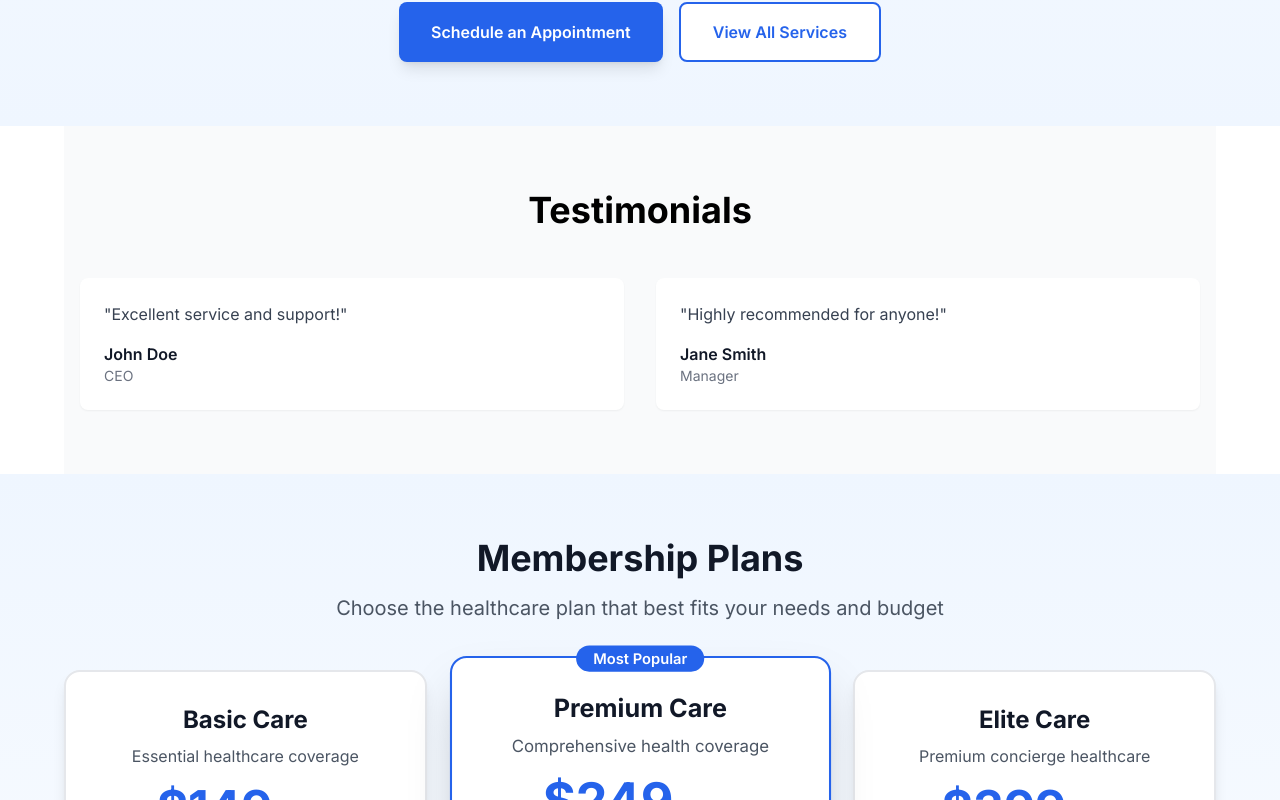
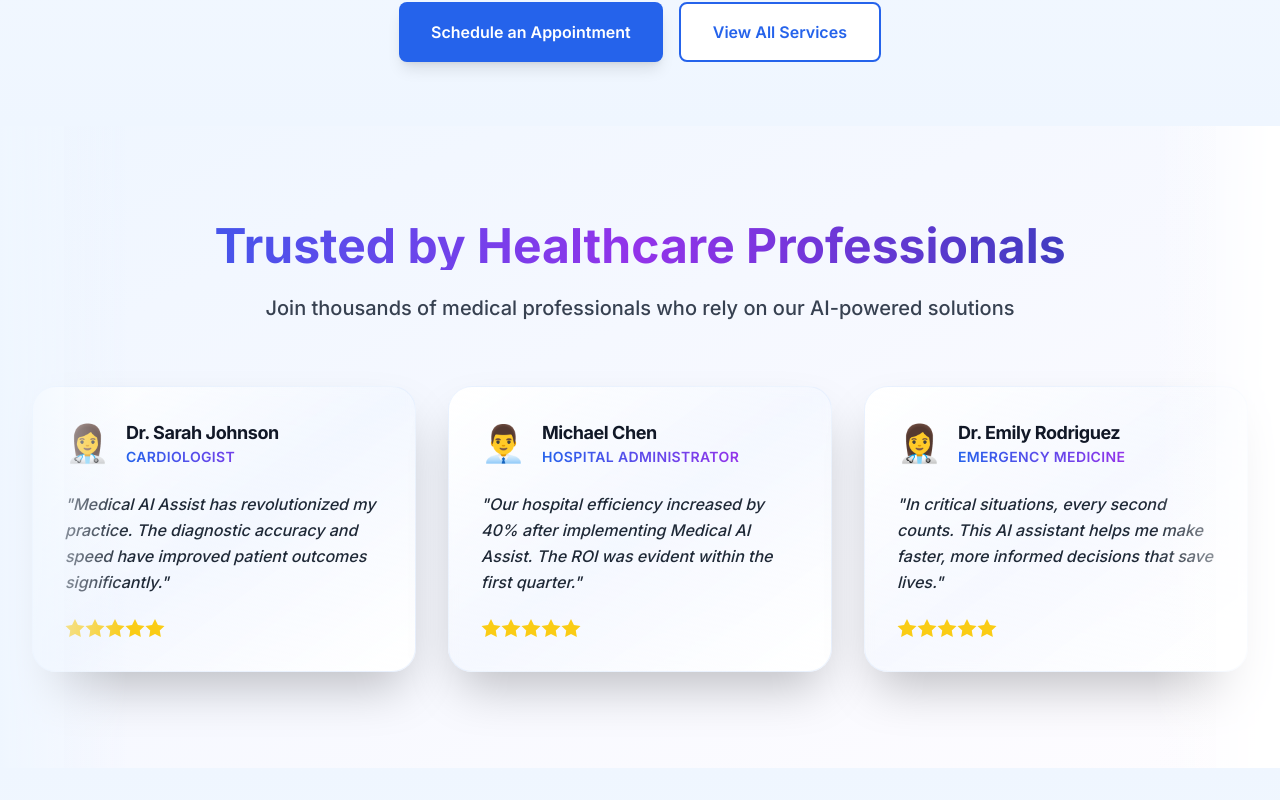
Before and after one commit to FeltSense/web-project-2e5be673-ac1c-4b83-9bf6-0238929d727e-1761580063994, a Next.js app: page / in a window 1280 px wide. Shown: the part 2120-2920 px from the top of the page. Built offline with nearby package versions, Linux system fonts and the light colour scheme.

Commit message:
Auto-commit: Fix deployment workflow

```diff
--- a/components/Testimonials.tsx
+++ b/components/Testimonials.tsx
@@ -1,21 +1,114 @@
 'use client';
+
 export default function Testimonials() {
   const testimonials = [
-    { name: 'John Doe', role: 'CEO', text: 'Excellent service and support!' },
-    { name: 'Jane Smith', role: 'Manager', text: 'Highly recommended for anyone!' },
+    {
+      name: 'Dr. Sarah Johnson',
+      role: 'Cardiologist',
+      text: 'Medical AI Assist has revolutionized my practice. The diagnostic accuracy and speed have improved patient outcomes significantly.',
+      avatar: '👩‍⚕️'
+    },
+    {
+      name: 'Michael Chen',
+      role: 'Hospital Administrator',
+      text: 'Our hospital efficiency increased by 40% after implementing Medical AI Assist. The ROI was evident within the first quarter.',
+      avatar: '👨‍💼'
+    },
+    {
+      name: 'Dr. Emily Rodriguez',
+      role: 'Emergency Medicine',
+      text: 'In critical situations, every second counts. This AI assistant helps me make faster, more informed decisions that save lives.',
+      avatar: '👩‍⚕️'
+    },
+    {
+      name: 'James Wilson',
+      role: 'Nurse Practitioner',
+      text: 'The user interface is intuitive and the AI suggestions are incredibly accurate. It feels like having a specialist by my side.',
+      avatar: '👨‍⚕️'
+    },
+    {
+      name: 'Dr. Lisa Park',
+      role: 'Radiologist',
+      text: 'Image analysis that used to take hours now takes minutes. The AI catches details I might have missed, improving diagnostic confidence.',
+      avatar: '👩‍⚕️'
+    },
+    {
+      name: 'Robert Martinez',
+      role: 'Chief Medical Officer',
+      text: 'Medical AI Assist has become an indispensable tool across our entire healthcare network. Outstanding innovation.',
+      avatar: '👨‍⚕️'
+    },
+    {
+      name: 'Dr. Amanda Foster',
+      role: 'Pediatrician',
+      text: 'Working with children requires extra precision. This AI helps me provide the best care while keeping young patients comfortable.',
+      avatar: '👩‍⚕️'
+    },
+    {
+      name: 'David Thompson',
+      role: 'Medical Researcher',
+      text: 'The data insights and pattern recognition capabilities have accelerated our research timeline by months.',
+      avatar: '👨‍🔬'
+    }
   ];
+
+  // Duplicate testimonials for seamless infinite scroll
+  const duplicatedTestimonials = [...testimonials, ...testimonials];
+
   return (
-    <section className="py-16 px-4 bg-gray-50 dark:bg-gray-900 max-w-6xl mx-auto">
-      <h2 className="text-4xl font-bold text-center mb-12">Testimonials</h2>
-      <div className="grid md:grid-cols-2 gap-8">
-        {testimonials.map((item, idx) => (
-          <div key={idx} className="bg-white p-6 rounded-lg shadow-sm">
-            <p className="text-gray-700 mb-4">"{item.text}"</p>
-            <p className="font-semibold text-gray-900 dark:text-white">{item.name}</p>
-            <p className="text-sm text-gray-500">{item.role}</p>
+    <section className="py-24 bg-gradient-to-br from-blue-50 via-indigo-50/50 to-purple-50/30 overflow-hidden relative">
+      <div className="max-w-7xl mx-auto px-4 sm:px-6 lg:px-8">
+        <div className="text-center mb-16">
+          <h2 className="text-5xl font-bold bg-gradient-to-r from-blue-600 via-purple-600 to-blue-800 bg-clip-text text-transparent mb-6">
+            Trusted by Healthcare Professionals
+          </h2>
+          <p className="text-xl text-gray-700 max-w-3xl mx-auto font-medium">
+            Join thousands of medical professionals who rely on our AI-powered solutions
+          </p>
+        </div>
+
+        {/* Infinite Marquee Container */}
+        <div className="relative">
+          <div className="flex animate-marquee space-x-8">
+            {duplicatedTestimonials.map((testimonial, index) => (
+              <div
+                key={index}
+                className="flex-shrink-0 w-96 bg-gradient-to-br from-white via-blue-50/30 to-white rounded-3xl shadow-2xl hover:shadow-3xl hover:scale-105 transition-all duration-500 p-8 border border-blue-100/50 backdrop-blur-sm relative overflow-hidden"
+              >
+                <div className="flex items-center mb-6">
+                  <div className="text-4xl mr-4">{testimonial.avatar}</div>
+                  <div>
+                    <h4 className="font-bold text-gray-900 text-lg tracking-tight">
+                      {testimonial.name}
+                    </h4>
+                    <p className="bg-gradient-to-r from-blue-600 to-purple-600 bg-clip-text text-transparent font-semibold text-sm uppercase tracking-wide">{testimonial.role}</p>
+                  </div>
+                </div>
+                <p className="text-gray-800 leading-relaxed italic text-base font-medium">
+                  "{testimonial.text}"
+                </p>
+                <div className="flex mt-6">
+                  {[...Array(5)].map((_, i) => (
+                    <svg
+                      key={i}
+                      className="w-5 h-5 text-yellow-400 fill-current"
+                      viewBox="0 0 20 20"
+                    >
+                      <path d="M10 15l-5.878 3.09 1.123-6.545L.489 6.91l6.572-.955L10 0l2.939 5.955 6.572.955-4.756 4.635 1.123 6.545z" />
+                    </svg>
+                  ))}
+                </div>
+              </div>
+            ))}
           </div>
-        ))}
+        </div>
+
+        {/* Gradient Overlays for Fade Effect */}
+        <div className="absolute left-0 top-0 bottom-0 w-32 bg-gradient-to-r from-blue-50 to-transparent pointer-events-none z-10"></div>
+        <div className="absolute right-0 top-0 bottom-0 w-32 bg-gradient-to-l from-white to-transparent pointer-events-none z-10"></div>
       </div>
+
+
     </section>
   );
 }
```
